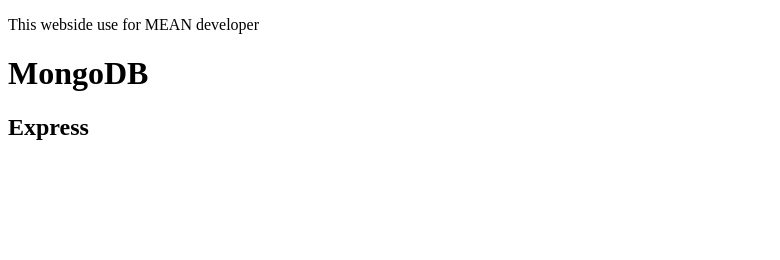
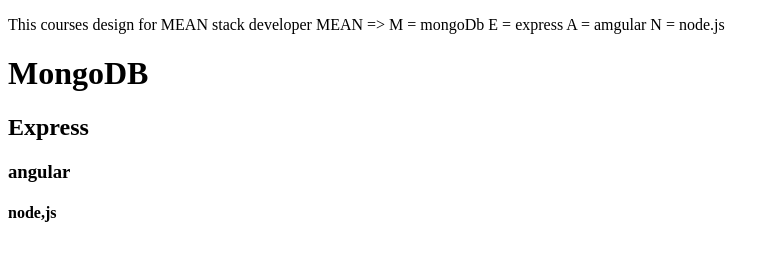
Before and after one commit to PiyushRavat/SimpleWebProject, a plain HTML site: page Code/courses.html in a window 1280 px wide. Shown: the whole page, without its empty margins (0-780 px from the left). Drawn offline with Linux system fonts and the light colour scheme.

Commit message:
Update courses.html

```diff
--- a/Code/courses.html
+++ b/Code/courses.html
@@ -5,10 +5,15 @@
 </head>
 <body>
 	<p style>
-		This webside use for MEAN developer
+		This courses design for MEAN stack developer
+		MEAN => M = mongoDb
+			E = express
+			A = amgular
+			N = node.js
 	</p>
 	<h1>MongoDB </h1>
 	<h2>Express</h2>
-	<h3></h3>
+	<h3>angular</h3>
+	<h4>node,js</h4>
 </body>
 </html>
```
